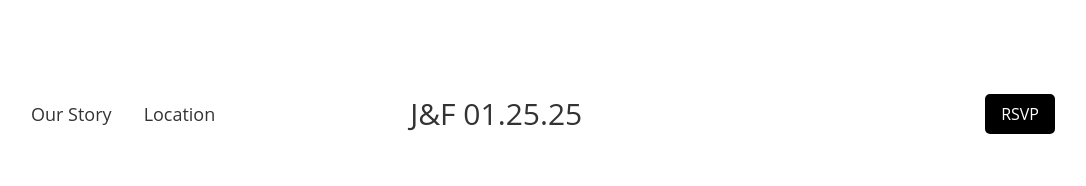
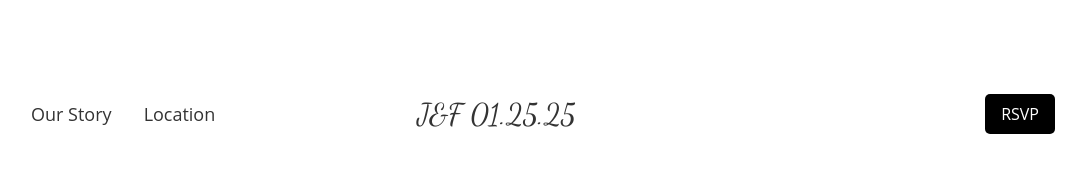
Before and after one commit to Denomz144/Jessica-Francois-Wedding, a React (Vite) app in the folder wedding-website/: page / in a window 1280 px wide. Shown: the top 186 px of the page, without its empty margins (97-1183 px from the left). Built offline with nearby package versions, Linux system fonts and the light colour scheme.

Commit message:
change font of the main letters

```diff
--- a/wedding-website/src/components/HeroSection.tsx
+++ b/wedding-website/src/components/HeroSection.tsx
@@ -39,7 +39,7 @@ const HeroSection: React.FC = () => {
           style={{ padding: "5rem 10%", marginRight: "13rem" }}
         >
           <button
-            className="text-3xl font-normal hover:underline"
+            className="text-3xl font-dancing hover:underline"
             onClick={() => navigate("/")}
           >
             J&F 01.25.25
--- a/wedding-website/src/pages/Location.tsx
+++ b/wedding-website/src/pages/Location.tsx
@@ -39,7 +39,7 @@ const Location: React.FC = () => {
           style={{ padding: "5rem 10%", marginRight: "13rem" }}
         >
           <button
-            className="text-3xl font-normal hover:underline"
+            className="text-3xl font-dancing hover:underline"
             onClick={() => navigate("/")}
           >
             J&F 01.25.25
--- a/wedding-website/src/pages/OurStory.tsx
+++ b/wedding-website/src/pages/OurStory.tsx
@@ -104,7 +104,7 @@ const OurStory: React.FC = () => {
           style={{ padding: "5rem 10%", marginRight: "13rem" }}
         >
           <button
-            className="text-3xl font-normal hover:underline"
+            className="text-3xl font-dancing hover:underline"
             onClick={() => navigate("/")}
           >
             J&F 01.25.25
--- a/wedding-website/src/pages/Rsvp.tsx
+++ b/wedding-website/src/pages/Rsvp.tsx
@@ -69,7 +69,7 @@ const Rsvp: React.FC = () => {
           style={{ padding: "5rem 10%", marginRight: "13rem" }}
         >
           <button
-            className="text-3xl font-normal hover:underline"
+            className="text-3xl font-dancing hover:underline"
             onClick={() => navigate("/")}
           >
             J&F 01.25.25
```
